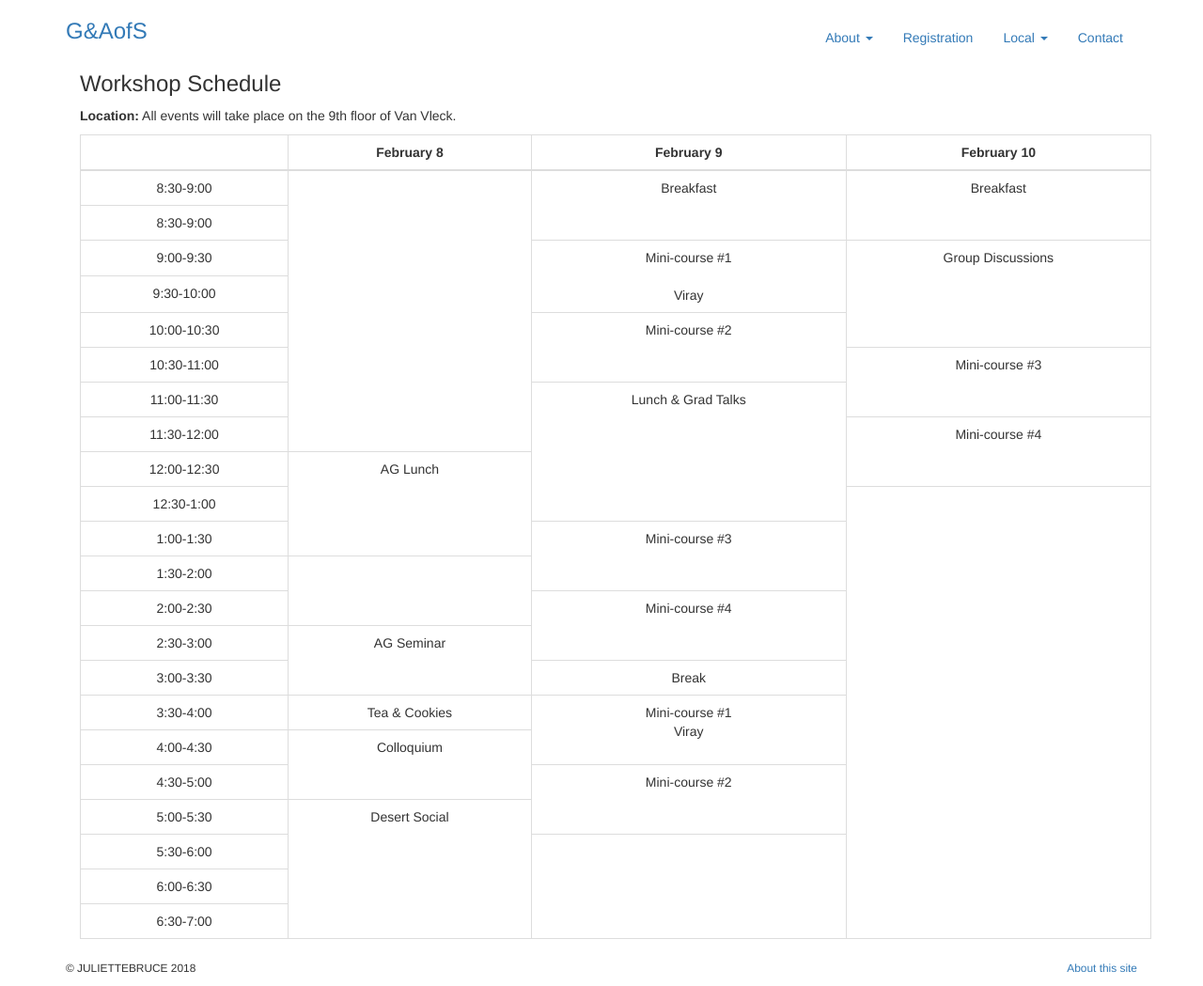
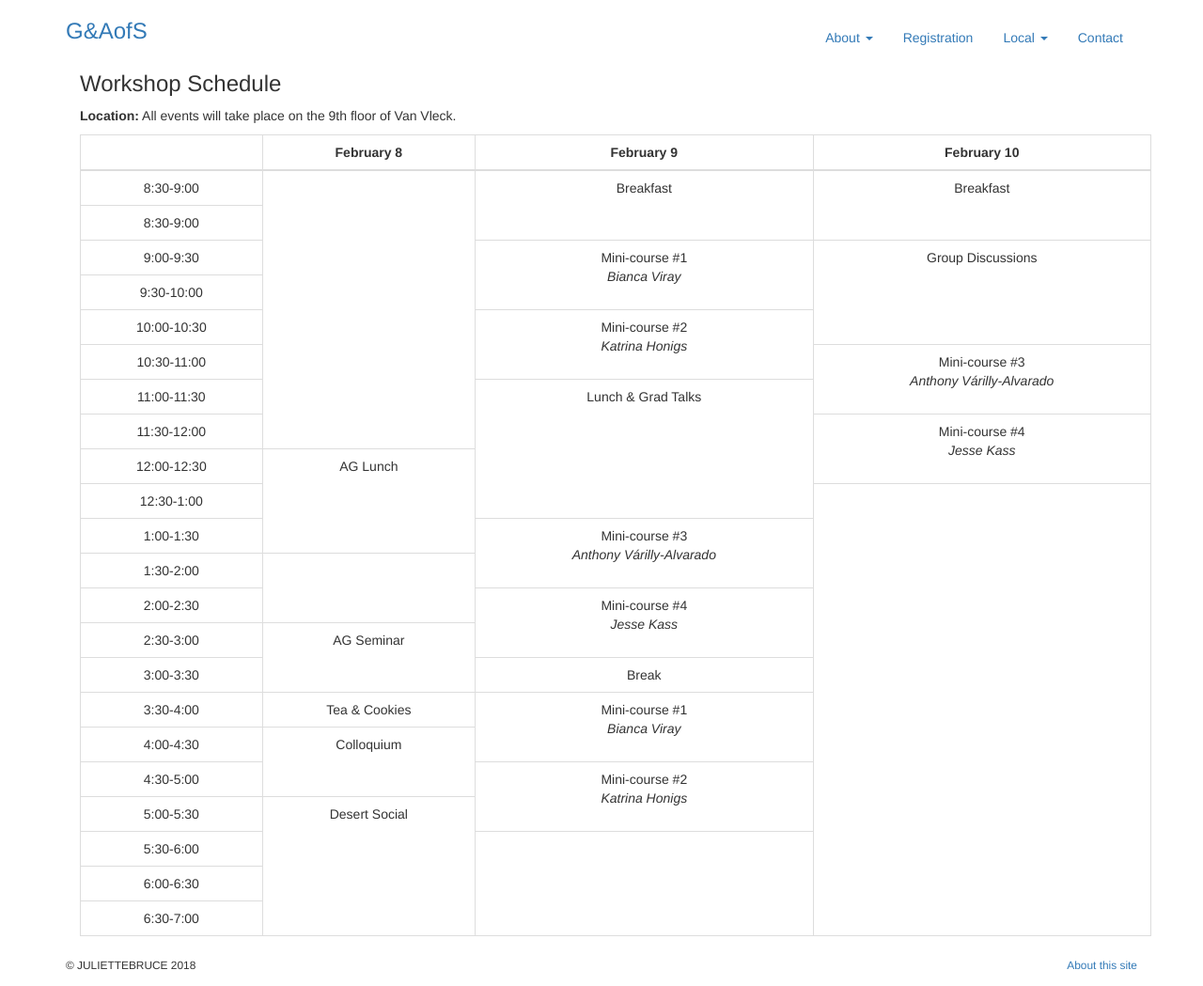
Before and after one commit to julietteBruce/geometry-arithmetic-surfaces, a Jekyll site: the page built from schedule/index.html, in a window 1280 px wide. Shown: the whole page at 94% size. Built offline with Jekyll 4.4.1, drawn with Linux system fonts in a browser that asks for light colours; nearby versions of some CDN libraries; library files that are not in the unit come from our copies.

Commit message:
Updated Schedule

```diff
--- a/schedule/index.html
+++ b/schedule/index.html
@@ -29,7 +29,7 @@ description: G&AoS Schedule
       </tr>
       <tr >
       	<td>9:00-9:30</td>
-        <td rowspan="2">Mini-course #1 <br> <br> Viray</td>
+        <td rowspan="2">Mini-course #1 <br> <i> Bianca Viray</i></td>
         <td rowspan="3">Group Discussions</td>
       </tr>
       <tr>
@@ -37,11 +37,11 @@ description: G&AoS Schedule
       </tr>
       <tr>
       	<td>10:00-10:30</td>
-        <td rowspan="2">Mini-course #2</td>
+        <td rowspan="2">Mini-course #2 <br> <i>Katrina Honigs</i></td>
       </tr>
       <tr>
       	<td>10:30-11:00</td>
-        <td rowspan="2">Mini-course #3</td>
+        <td rowspan="2">Mini-course #3 <br> <i>Anthony V&aacute;rilly-Alvarado</i></td>
       </tr>
       <tr>
       	<td>11:00-11:30</td>
@@ -49,7 +49,7 @@ description: G&AoS Schedule
       </tr>
       <tr>
       	<td>11:30-12:00</td>
-      	<td rowspan="2">Mini-course #4</td>
+      	<td rowspan="2">Mini-course #4 <br> <i>Jesse Kass</i></td>
       </tr>
       <tr class="text-center">
       	<td>12:00-12:30</td>
@@ -61,7 +61,7 @@ description: G&AoS Schedule
       </tr>
       <tr>
       	<td>1:00-1:30</td>
-      	<td rowspan="2">Mini-course #3</td>
+      	<td rowspan="2">Mini-course #3 <br> <i>Anthony V&aacute;rilly-Alvarado</i></td>
       </tr>
       <tr>
       	<td>1:30-2:00</td>
@@ -69,7 +69,7 @@ description: G&AoS Schedule
       </tr>
       <tr class="text-center">
       	<td>2:00-2:30</td>
-      	<td rowspan="2">Mini-course #4</td>
+      	<td rowspan="2">Mini-course #4 <br> <i>Jesse Kass</i></td>
       </tr>
       <tr>
       	<td>2:30-3:00</td>
@@ -82,7 +82,7 @@ description: G&AoS Schedule
       <tr>
       	<td>3:30-4:00</td>
       	<td rowspan="1">Tea & Cookies</td>
-      	<td rowspan="2">Mini-course #1 <br> Viray</td>
+      	<td rowspan="2">Mini-course #1 <br> <i> Bianca Viray</i></td>
       </tr>
       <tr>
       	<td>4:00-4:30</td>
@@ -90,7 +90,7 @@ description: G&AoS Schedule
       </tr>
       <tr class="text-center">
       	<td>4:30-5:00</td>
-      	<td rowspan="2">Mini-course #2</td>
+      	<td rowspan="2">Mini-course #2 <br> <i>Katrina Honigs</i></td>
       </tr>
       <tr class="text-center">
       	<td>5:00-5:30</td>
```
